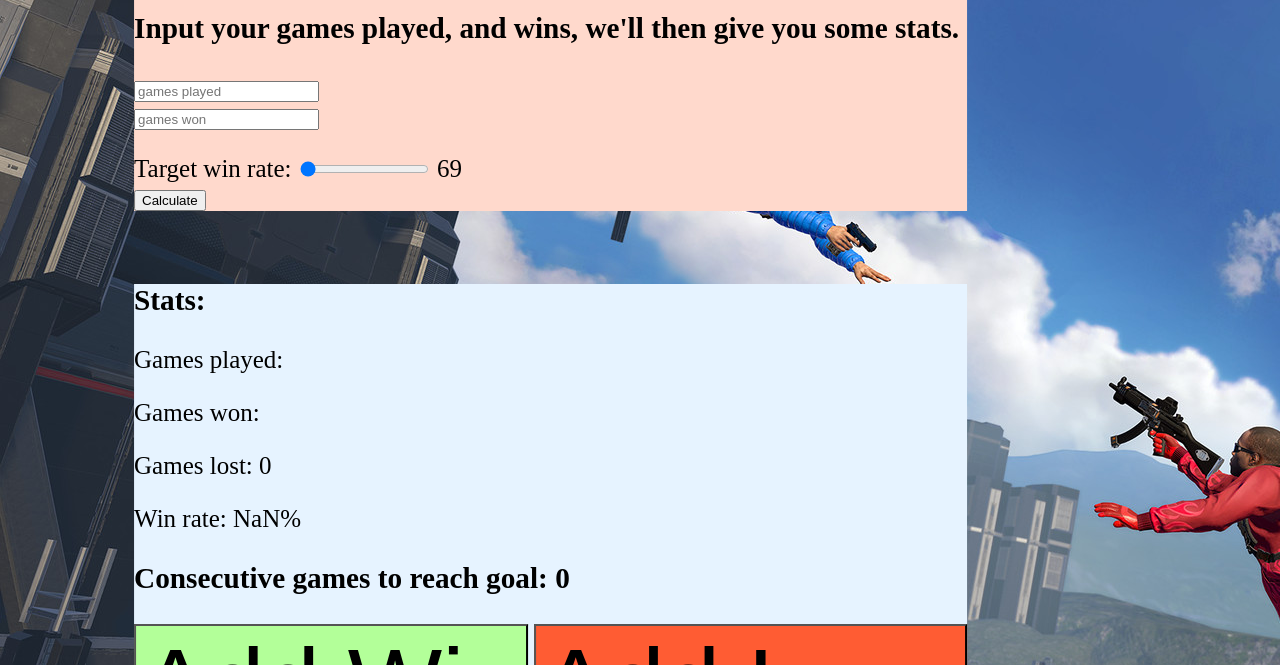
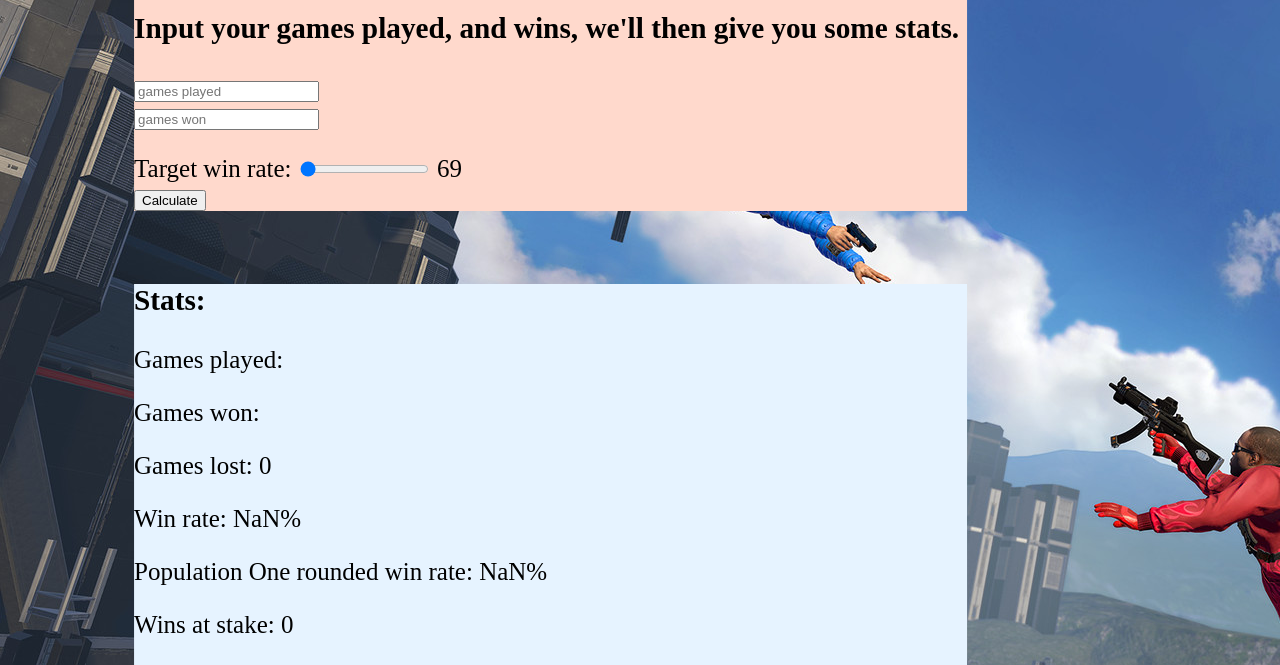
Before and after one commit to JonShard/PopulationOneWinRateCalculator, a plain HTML site: page index.html in a window 1280 px wide. Both pictures are taken after a click on the button "Calculate". Shown: the part 121-786 px from the top of the page. Drawn offline with Linux system fonts and the light colour scheme.

Commit message:
Add #2 and #3: Display rounds at stake and display rounded win percent

```diff
--- a/index.html
+++ b/index.html
@@ -46,6 +46,16 @@
         }
     }
 
+    function getWinsToReachTarget(gamesPlayed, gamesWon, targetWinRate) {
+      var hypPlayed = gamesPlayed
+      var hypWon = gamesWon
+      while((hypWon / hypPlayed) < targetWinRate) {
+        hypWon++
+        hypPlayed++
+      }
+      return (hypPlayed - gamesPlayed)
+    }
+
     function caclulateStats() {
       var gamesPlayed = document.getElementById("txt_played").value
       var gamesWon = document.getElementById("txt_wins").value
@@ -55,18 +65,13 @@
       document.cookie = "targetWinRate=" + targetWinRate + "; expires=Fri, 31 Dec 9999 23:59:59 GMT";
       document.cookie = "returningUser=" + true + "; expires=Fri, 31 Dec 9999 23:59:59 GMT";
 
-      var hypPlayed = gamesPlayed
-      var hypWon = gamesWon
-      while((hypWon / hypPlayed) < targetWinRate) {
-        hypWon++
-        hypPlayed++
-      }
-
       document.getElementById("lbl_games_played").innerHTML = "Games played: " + gamesPlayed
       document.getElementById("lbl_games_won").innerHTML = "Games won: " + gamesWon
       document.getElementById("lbl_games_lost").innerHTML = "Games lost: " + (gamesPlayed - gamesWon)
       document.getElementById("lbl_win_rate").innerHTML = "Win rate: " + ((gamesWon / gamesPlayed) * 100).toFixed(3) + "%"
-      document.getElementById("lbl_games_to_target").innerHTML = "Consecutive games to reach goal: " + (hypPlayed - gamesPlayed)
+      document.getElementById("lbl_rounded_win_rate").innerHTML = "Population One rounded win rate: " + ((gamesWon / gamesPlayed).toFixed(2) * 100) + "%"
+      document.getElementById("lbl_wins_at_stake").innerHTML = "Wins at stake: " + (getWinsToReachTarget(+gamesPlayed + 1, gamesWon, targetWinRate) - getWinsToReachTarget(gamesPlayed, gamesWon, targetWinRate))
+      document.getElementById("lbl_games_to_target").innerHTML = "Consecutive games to reach goal: " + (getWinsToReachTarget(gamesPlayed, gamesWon, targetWinRate))
       setDisplayMode("stats", "block")
     }
 
@@ -92,6 +97,7 @@
 
 
 <body onload="init();" background="background.jpeg">
+
   <div class="middlePanel">
     <div class="fields" style=".fields">
       <h1>Population One Win Rate calculator</h1>
@@ -113,8 +119,10 @@
       <p id="lbl_games_played"> Games played: </p>
       <p id="lbl_games_won"> Games won: </p>
       <p id="lbl_games_lost"> Games lost: </p>
-      <p id="lbl_win_rate"> Win rate: </p>
-      <h3 id="lbl_games_to_target"> Consecutive games to reach goal: </h3>
+      <p id="lbl_win_rate" contextmenu="The actual percentage of games won out of the ones you've played"> Accurate win rate: </p>
+      <p id="lbl_rounded_win_rate" contextmenu="Win percentage they way it is displayed in the Stat menu in Pop one"> Population One rounded win rate: </p>
+      <p id="lbl_wins_at_stake" contextmenu="How many wins you loose in term of progress towards your goal for loosing a match"> Wins at stake: </p>
+      <h3 id="lbl_games_to_target" contextmenu="How many games you need to win in a row to reach the goal"> Consecutive games to reach goal: </h3>
 
       <button type="button" style="font-size: 100px; background-color: #b3ff99" name="btn_addWin" formtarget="_self" onclick="addWin()">Add Win</button>
       <button type="button" style="font-size: 100px; background-color: #ff5c33" name="btn_addLoss" formtarget="_self" onclick="addLoss()">Add Loss</button>
```
